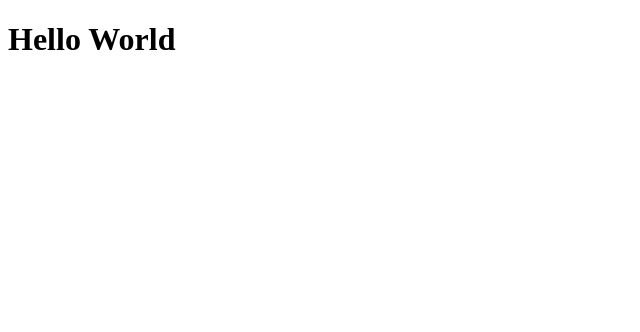
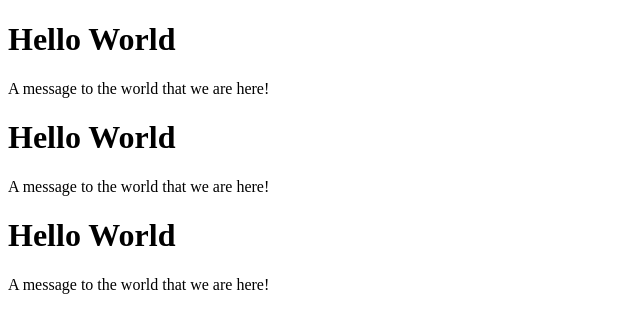
Before and after one commit to githubscientist/react-fsd61wde, a React (Vite) app: page / in a window 1280 px wide. Shown: the top 332 px of the page, without its empty margins (0-640 px from the left). Built offline with nearby package versions, Linux system fonts and the light colour scheme.

Commit message:
creating multiple components --class components

```diff
--- a/src/App.jsx
+++ b/src/App.jsx
@@ -1,22 +1,36 @@
-// Create a Functional Component called App
-// function App() {
-//   return (
-//     <div>
-//       <h1>Hello World</h1>
-//     </div>
-//   )
-// }
+import { Component } from "react";
 
-// export default App;
+class Header extends Component {
+  render() {
+    return <h1>Hello World</h1>
+  }
+}
 
-// Create a Class Component called App
+class Description extends Component {
+  render() {
+    return <p>A message to the world that we are here!</p>
+  }
+}
 
-import { Component } from "react";
+
+class Hello extends Component {
+  render() {
+    return (
+      <div>
+        <Header />
+        <Description />
+      </div>
+    )
+  }
+}
+
 class App extends Component{
   render() {
     return (
       <div>
-        <h1>Hello World</h1>
+        <Hello />
+        <Hello />
+        <Hello />
       </div>
     )
   }
```
